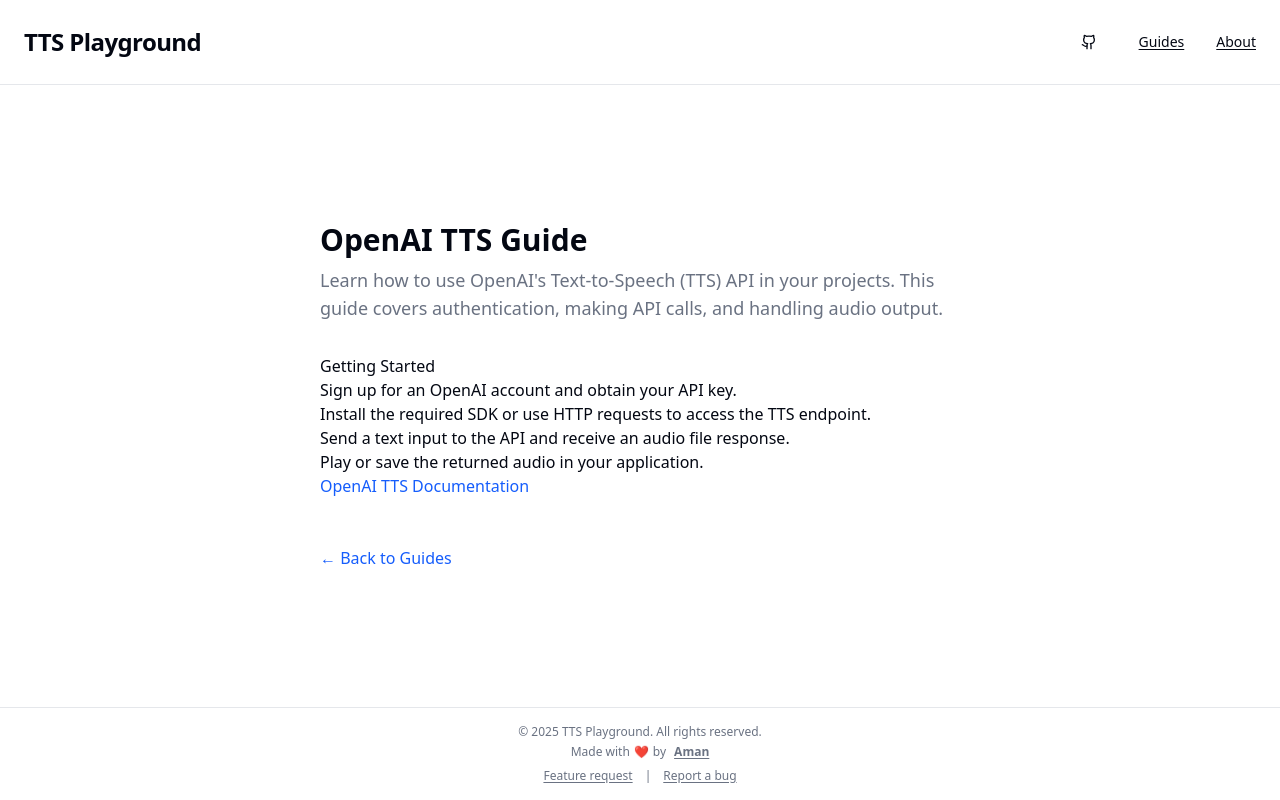
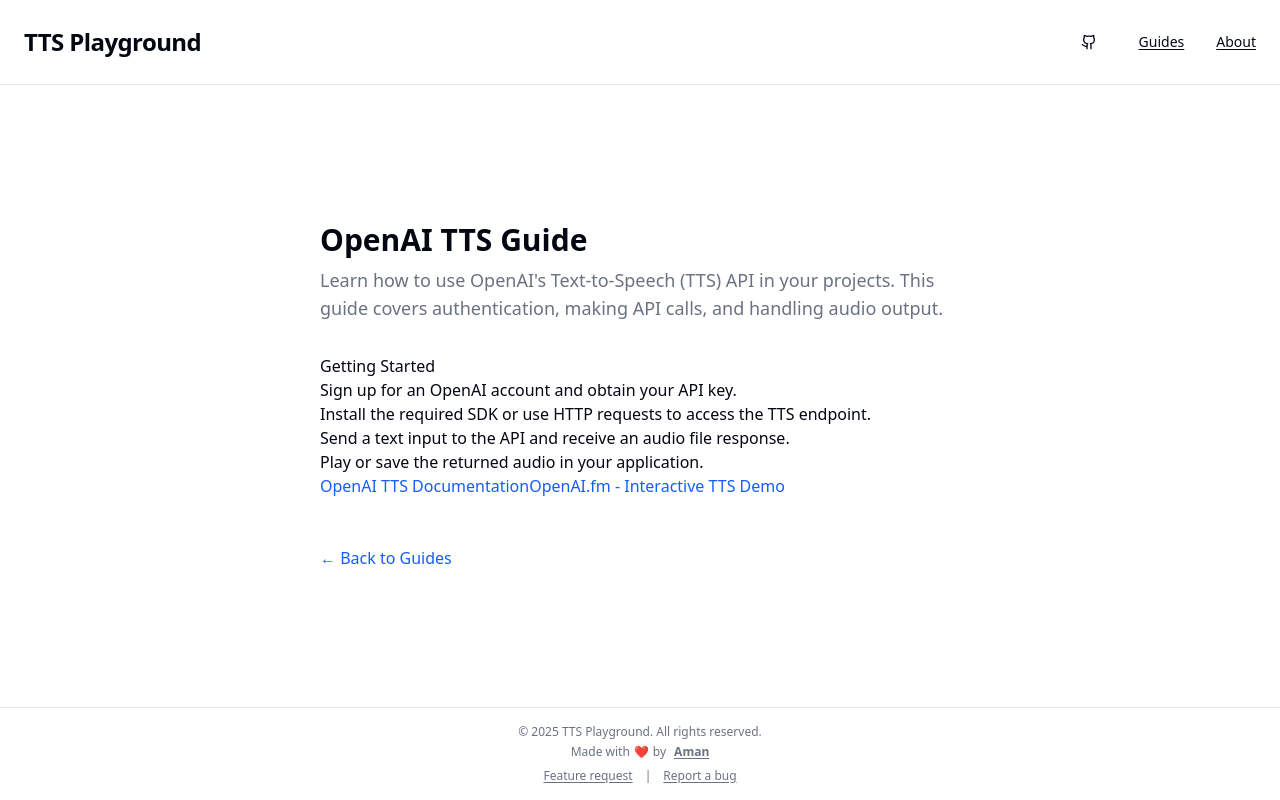
Before and after one commit to onlyoneaman/ttsplayground, a Next.js app: page /guides/openai-tts in a window 1280 px wide. Built offline with nearby package versions, Linux system fonts and the light colour scheme.

Commit message:
openai.fm link

```diff
--- a/src/app/guides/openai-tts/page.tsx
+++ b/src/app/guides/openai-tts/page.tsx
@@ -28,6 +28,16 @@
         >
           {"OpenAI TTS Documentation"}
         </Link>
+
+        <Link
+          className="text-blue-600 hover:underline font-medium"
+          href={"https://openai.fm/"}
+          target="_blank"
+          rel="noopener noreferrer"
+          aria-label="OpenAI.fm"
+        >
+          OpenAI.fm - Interactive TTS Demo
+        </Link>
       </section>
       <footer className="mt-12">
         <Link href="/guides" className="text-blue-600 hover:underline font-medium">
```
